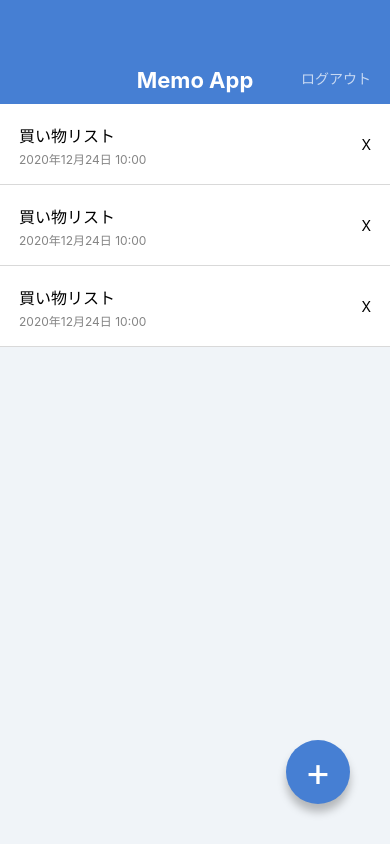
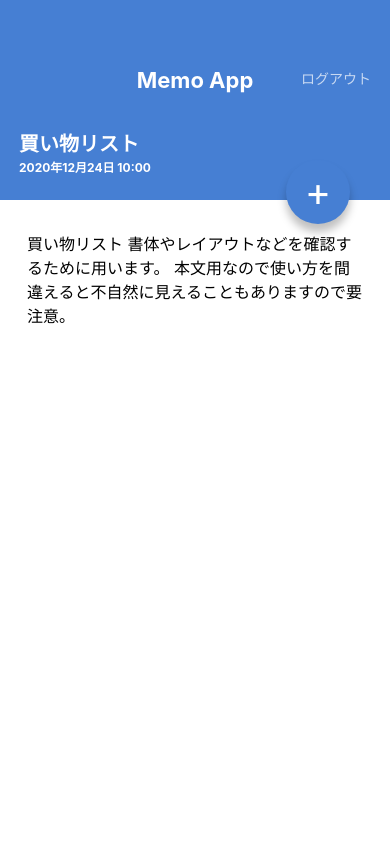
Before and after one commit to hirom/MemoApp, a React Native app: screen / in a window 390 px wide. Built offline with nearby package versions, Linux system fonts and the light colour scheme.

Commit message:
Create MemoDetailScreen

```diff
--- a/App.jsx
+++ b/App.jsx
@@ -1,23 +1,8 @@
 import React from "react";
-import { StyleSheet, View } from "react-native";
 
-import AppBar from "./src/components/AppBar";
-import MemoList from "./src/components/MemoList";
-import CircleButton from "./src/components/CircleButton";
+import MemoListScreen from "./src/screens/MemoListScreen";
+import MemoDetailScreen from "./src/screens/MemoDetailScreen";
 
 export default function App() {
-	return (
-		<View style={styles.container}>
-			<AppBar />
-			<MemoList />
-			<CircleButton>+</CircleButton>
-		</View>
-	);
+	return <MemoDetailScreen />;
 }
-
-const styles = StyleSheet.create({
-	container: {
-		flex: 1,
-		backgroundColor: "#F0F4F8",
-	},
-});
--- a/src/components/CircleButton.jsx
+++ b/src/components/CircleButton.jsx
@@ -1,11 +1,11 @@
 import React from "react";
 import { View, Text, StyleSheet } from "react-native";
-import { string } from "prop-types";
+import { string, shape } from "prop-types";
 
 export default function CircleButton(props) {
-	const { children } = props;
+	const { children, style } = props;
 	return (
-		<View style={styles.circleButton}>
+		<View style={[styles.circleButton, style]}>
 			<Text style={styles.circleButtonLabel}>{children}</Text>
 		</View>
 	);
@@ -13,10 +13,12 @@
 
 CircleButton.propTypes = {
 	children: string,
+	style: shape(),
 };
 
 CircleButton.defaultProps = {
 	children: "+",
+	style: null,
 };
 
 const styles = StyleSheet.create({
--- /dev/null
+++ b/src/screens/MemoDetailScreen.jsx
@@ -0,0 +1,64 @@
+import Reacrt from "react";
+import { View, ScrollView, Text, StyleSheet } from "react-native";
+
+import AppBar from "../components/AppBar";
+import CircleButton from "../components/CircleButton";
+
+export default function MemoDetailScreen() {
+	return (
+		<View style={styles.container}>
+			<AppBar />
+			<View style={styles.memoheader}>
+				<Text style={styles.memoTitle}>買い物リスト</Text>
+				<Text style={styles.memoDate}>2020年12月24日 10:00</Text>
+			</View>
+			<ScrollView style={styles.memoBody}>
+				<Text style={styles.memoText}>
+					買い物リスト 書体やレイアウトなどを確認するために用います。
+					本文用なので使い方を間違えると不自然に見えることもありますので要注意。
+				</Text>
+			</ScrollView>
+			<CircleButton style={{ top: 160, buttom: "auto" }}>+</CircleButton>
+		</View>
+	);
+}
+
+const styles = StyleSheet.create({
+	container: {
+		flex: 1,
+		backgroundColor: "#ffffff",
+	},
+
+	memoheader: {
+		backgroundColor: "#467FD3",
+		height: 96,
+		justifyContent: "center",
+		paddingVertical: 24,
+		paddingHorizontal: 19,
+	},
+
+	memoTitle: {
+		color: "#ffffff",
+		fontSize: 20,
+		lineHeight: 32,
+		fontWeight: "bold",
+	},
+
+	memoDate: {
+		color: "#ffffff",
+		fontSize: 12,
+		lineHeight: 16,
+		fontWeight: "bold",
+	},
+
+	memoBody: {
+		paddingVertical: 32,
+		paddingHorizontal: 27,
+	},
+
+	memoText: {
+		fontSize: 16,
+		lineHeight: 24,
+		color: "#000000",
+	},
+});
--- /dev/null
+++ b/src/screens/MemoListScreen.jsx
@@ -0,0 +1,23 @@
+import React from "react";
+import { View, StyleSheet } from "react-native";
+
+import AppBar from "../components/AppBar";
+import MemoList from "../components/MemoList";
+import CircleButton from "../components/CircleButton";
+
+export default function MemoListScreen() {
+	return (
+		<View style={styles.container}>
+			<AppBar />
+			<MemoList />
+			<CircleButton>+</CircleButton>
+		</View>
+	);
+}
+
+const styles = StyleSheet.create({
+	container: {
+		flex: 1,
+		backgroundColor: "#F0F4F8",
+	},
+});
```
